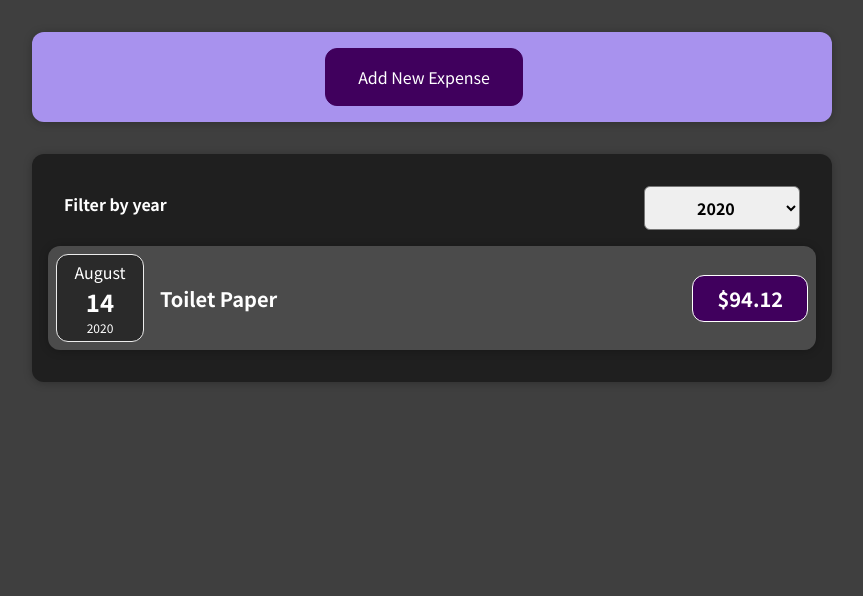
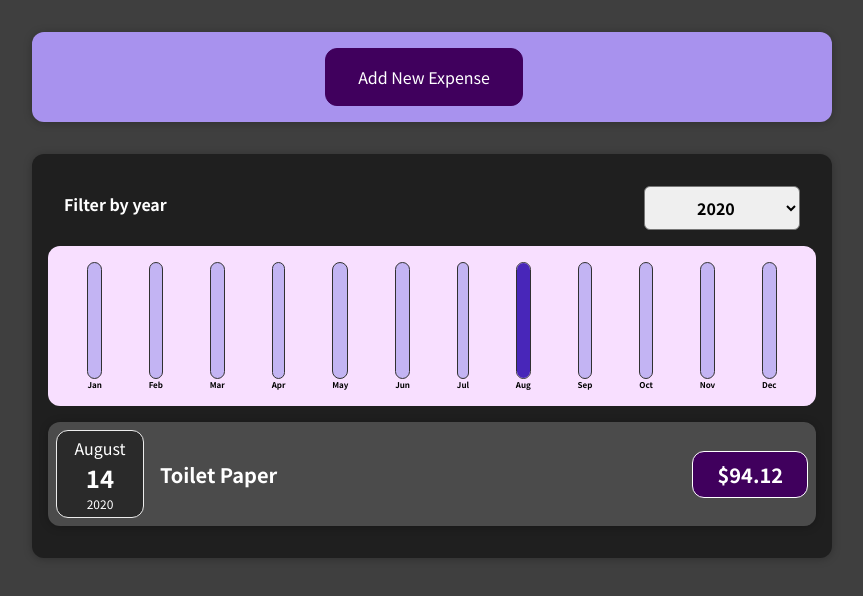
Before and after one commit to tabbytoney/ExpenseTracker-React, a React (Create React App) app in the folder expense-tracker-react/: page / in a window 1280 px wide. Shown: the top 596 px of the page, without its empty margins (208-1071 px from the left). Built offline with nearby package versions, Linux system fonts and the light colour scheme.

Commit message:
Adding dynamic bars and bar fill with math

```diff
--- a/expense-tracker-react/src/components/Chart/Chart.js
+++ b/expense-tracker-react/src/components/Chart/Chart.js
@@ -2,11 +2,15 @@
 import ChartBar from './ChartBar';
 
 const Chart = (props) => {
+  // transform the dataPoint object into an array of just the numbers
+  const dataPointValues = props.dataPoints.map((dataPoint) => dataPoint.value);
+  // spread operator pulls out all the array elements and add them as standalone arguments to .max()
+  const totalMaximum = Math.max(...dataPointValues);
   return (
     <div className='chart'>
       {/** dataPoint => <ChartBar /> ensures there's a data point for each Chart Bar */}
       {props.dataPoints.map((dataPoint) => (
-        <ChartBar key={dataPoint.label} value={dataPoint.value} maxValue={null} label={dataPoint.label} />
+        <ChartBar key={dataPoint.label} value={dataPoint.value} maxValue={totalMaximum} label={dataPoint.label} />
       ))}
     </div>
   );
--- a/expense-tracker-react/src/components/Chart/ChartBar.js
+++ b/expense-tracker-react/src/components/Chart/ChartBar.js
@@ -0,0 +1,19 @@
+import './ChartBar.css';
+
+const ChartBar = (props) => {
+  let barFillHeight = '0%';
+
+  if (props.maxValue > 0) {
+    barFillHeight = Math.round((props.value / props.maxValue) * 100) + '%';
+  }
+  return (
+    <div className='chart-bar'>
+      <div className='chart-bar__inner'>
+        <div className='chart-bar__fill' style={{height: barFillHeight}}></div>
+      </div>
+      <div className='chart-bar__label'>{props.label}</div>
+    </div>
+  );
+};
+
+export default ChartBar;
--- a/expense-tracker-react/src/components/Expenses/Expenses.js
+++ b/expense-tracker-react/src/components/Expenses/Expenses.js
@@ -3,6 +3,7 @@
 import './Expenses.css';
 import ExpensesFilter from './ExpensesFilter';
 import ExpensesList from './ExpensesList';
+import ExpensesChart from './ExpensesChart';
 
 // numbers after items mark which item in the array it's providing info for - from App.js
 const Expenses = (props) => {
@@ -19,12 +20,11 @@
     return expense.date.getFullYear().toString() === filteredYear;
   });
 
-
-
   return (
     <div>
       <Card className='expenses'>
         <ExpensesFilter selected={filteredYear} onChangeFilter={filterChangeHandler} />
+        <ExpensesChart expenses={filteredExpenses} />
         <ExpensesList items={filteredExpenses} />
         {/* {filteredExpenses.length === 0 && <p>No expenses found!</p>} */}
         {/* {filteredExpenses.length > 0 && filteredExpenses.map((expense) => (
--- /dev/null
+++ b/expense-tracker-react/src/components/Expenses/ExpensesChart.js
@@ -0,0 +1,27 @@
+import Chart from '../Chart/Chart';
+
+const ExpensesChart = (props) => {
+  const chartDataPoints = [
+    { label: 'Jan', value: 0 },
+    { label: 'Feb', value: 0 },
+    { label: 'Mar', value: 0 },
+    { label: 'Apr', value: 0 },
+    { label: 'May', value: 0 },
+    { label: 'Jun', value: 0 },
+    { label: 'Jul', value: 0 },
+    { label: 'Aug', value: 0 },
+    { label: 'Sep', value: 0 },
+    { label: 'Oct', value: 0 },
+    { label: 'Nov', value: 0 },
+    { label: 'Dec', value: 0 }
+  ];
+  // loops through all our expenses
+  for (const expense of props.expenses) {
+    const expenseMonth = expense.date.getMonth(); // starting at 0, Jan === 0
+    // we increase the value of the month by the amount of the expense
+    chartDataPoints[expenseMonth].value += expense.amount;
+  }
+  return <Chart dataPoints={chartDataPoints} />;
+};
+
+export default ExpensesChart;
--- a/expense-tracker-react/src/components/NewExpense/ExpenseForm.js
+++ b/expense-tracker-react/src/components/NewExpense/ExpenseForm.js
@@ -57,7 +57,7 @@
 
     const expenseData = {
       title: enteredTitle,
-      amount: enteredAmount,
+      amount: +enteredAmount,
       date: new Date(enteredDate)
     };
     console.log(expenseData);
```
